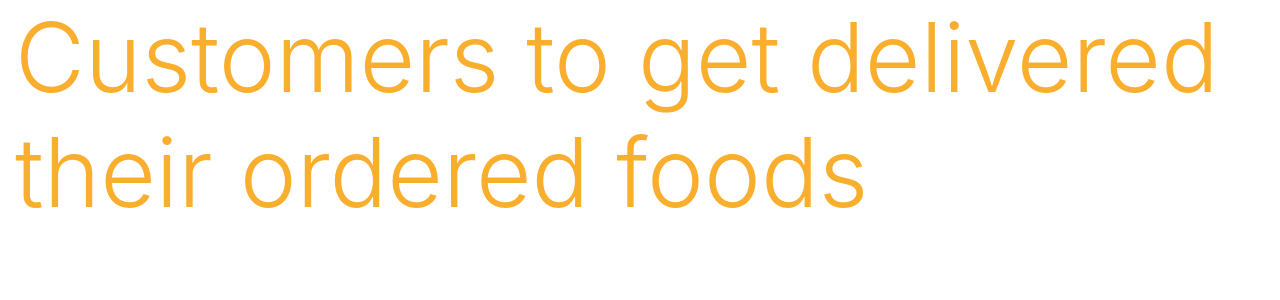
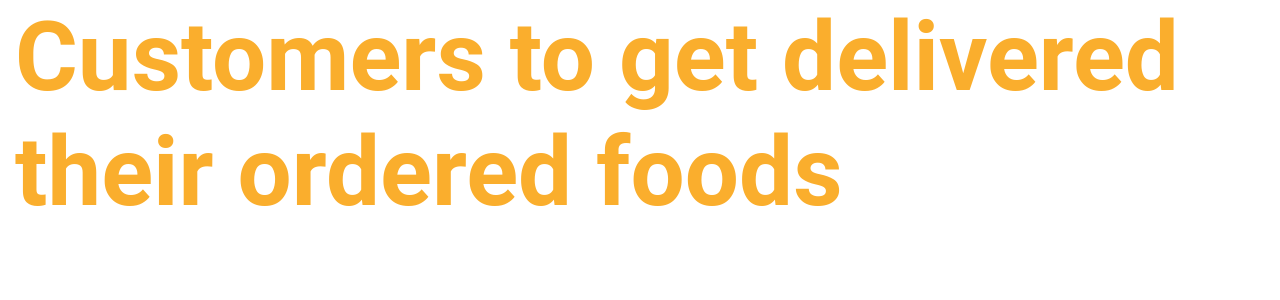
Before and after one commit to mreskini/FoodApp, a React (Create React App) app: page / in a window 1280 px wide. Shown: the top 300 px of the page. Built offline with nearby package versions, Linux system fonts and the light colour scheme.

Commit message:
changed the * font family

```diff
--- a/src/components/delivery-boy-section.jsx
+++ b/src/components/delivery-boy-section.jsx
@@ -2,7 +2,7 @@ import ComponentWrapper from "./component-wrapper"
 
 const DeliveryBoy = () => {
     return (
-        <div className="theme-orange-color display-1">
+        <div className="theme-orange-color display-1 font-weight-bold">
             Customers to get delivered their ordered foods
         </div>
     )
--- a/src/index.css
+++ b/src/index.css
@@ -1,5 +1,9 @@
 :root{
     --theme-orange-color: #FAAE2D;
+}
+
+*{
+    font-family: "Roboto", Sans-serif;
 }
 
 .theme-orange-color{
```
Also changed, not shown: 1 other file (tests, documents, lock files or other folders).
